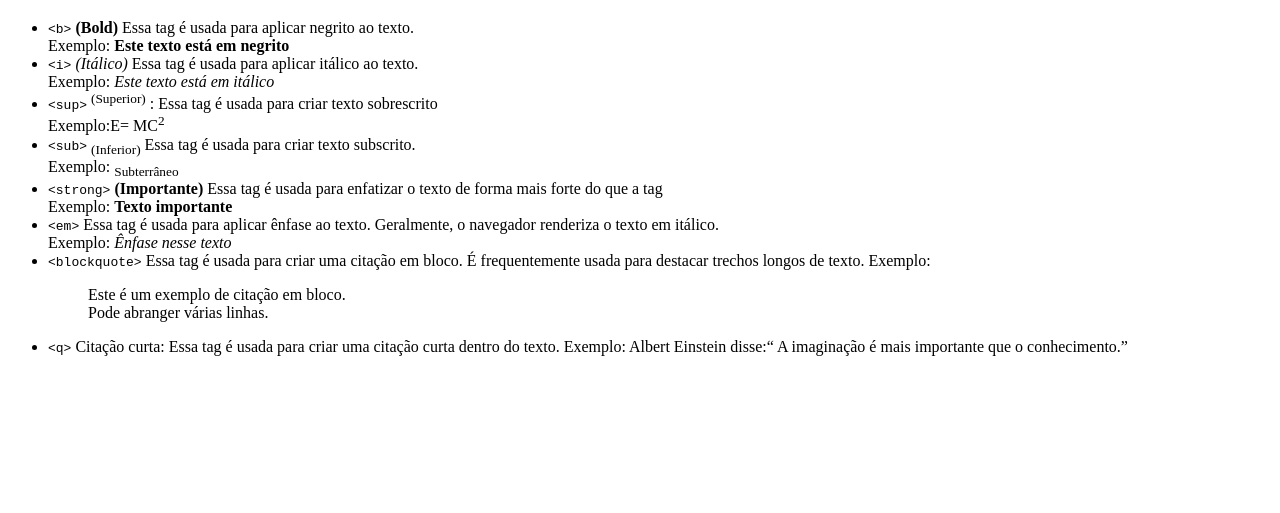
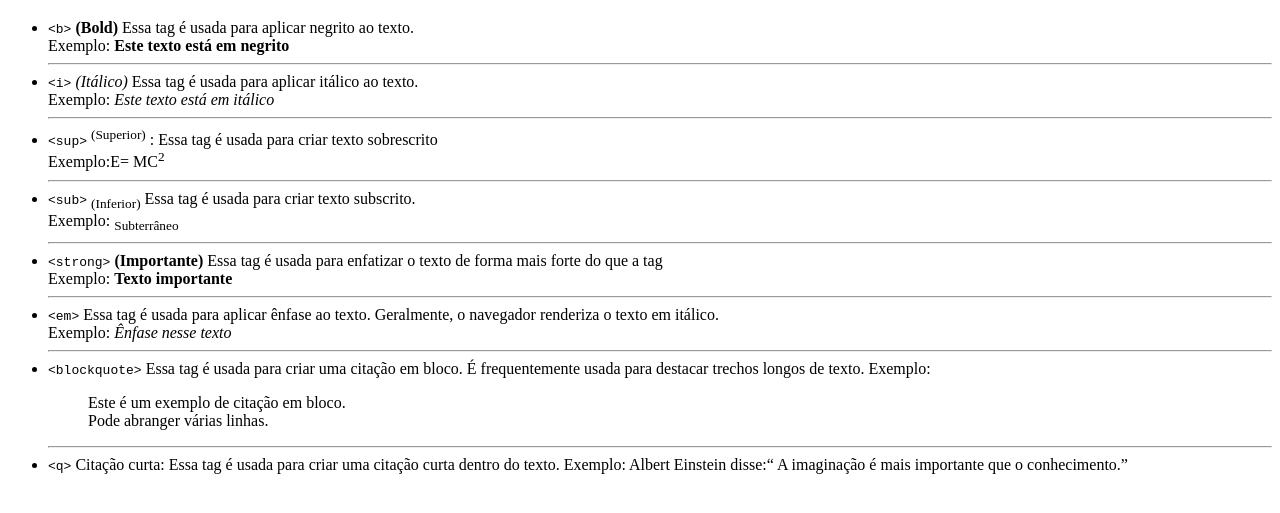
Before and after one commit to DaniellePaulo/exercicio-ifsp, a plain HTML site: page index.html in a window 1280 px wide. Shown: the part 61-574 px from the top of the page. Drawn offline with Linux system fonts and the light colour scheme.

Commit message:
Adicionando separação horizontal na lista

```diff
--- a/index.html
+++ b/index.html
@@ -1,6 +1,8 @@
 <!DOCTYPE html>
 <html>
-  <head></head>
+  <head>
+    <link href="style.css" rel="stylesheet">
+  </head>
   <body>
     <h1> Descrição tags html e exemplos </h1>
     <p>
@@ -11,36 +13,42 @@
                 Essa tag é usada para aplicar negrito ao texto. <br>
                 Exemplo: <b>Este texto está em negrito</b>
             </li>
+            <hr>
             <li>
                 <code>&lt;i&gt;</code>
                 <i>(Itálico)</i>
                 Essa tag é usada para aplicar itálico ao texto.<br>
                 Exemplo: <i> Este texto está em itálico</i>
             </li>
+            <hr>
             <li>
                 <code>&lt;sup&gt;</code>
                    <sup>(Superior)</sup> : Essa tag é usada para criar texto sobrescrito
                    <br>
                    Exemplo:E= MC<sup>2</sup>
             </li>
+            <hr>
             <li>
                 <code>&lt;sub&gt;</code> <sub>(Inferior)</sub>
                 Essa tag é usada para criar texto subscrito.<br>
                 Exemplo: <sub>Subterrâneo</sub>
 
             </li>
+            <hr>
             <li>
                 <code>&lt;strong&gt;</code> <strong>(Importante)</strong>
                 Essa tag é usada para enfatizar o texto de forma mais forte do que a tag
                 <br>
                 Exemplo: <strong> Texto importante</strong>
             </li>
+            <hr>
             <li>
                 <code>&lt;em&gt;</code>
                 Essa tag é usada para aplicar ênfase ao texto. Geralmente, o navegador renderiza o texto em itálico.
                 <br>
                 Exemplo: <em> Ênfase nesse texto</em>
             </li>
+            <hr>
             <li>
                 <code>&lt;blockquote&gt;</code>
                 Essa tag é usada para criar uma citação em bloco. É frequentemente usada para destacar trechos longos de texto.
@@ -50,6 +58,7 @@
                     Pode abranger várias linhas.
                 </blockquote>
             </li>
+            <hr>
             <li>
                 <code>&lt;q&gt;</code> Citação curta:
                 Essa tag é usada para criar uma citação curta dentro do texto.
```
